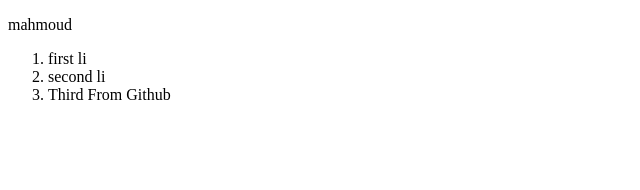
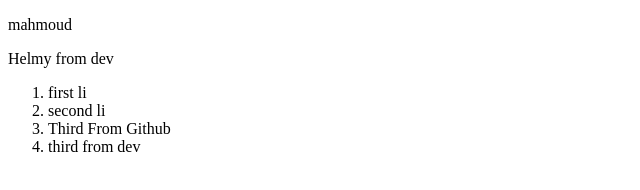
Before and after one commit to Ma7moudHelmi/dot-net, a plain HTML site: page index.html in a window 1280 px wide. Shown: the whole page, without its empty margins (0-640 px from the left). Drawn offline with Linux system fonts and the light colour scheme.

Commit message:
index file is changed from dev

```diff
--- a/index.html
+++ b/index.html
@@ -7,10 +7,12 @@
   </head>
   <body>
     <p>mahmoud</p>
+    <p>Helmy from dev</p>
     <ol>
       <li>first li</li>
       <li>second li</li>
       <li>Third From Github</li>
+      <li>third from dev</li>
     </ol>
   </body>
 </html>
```
